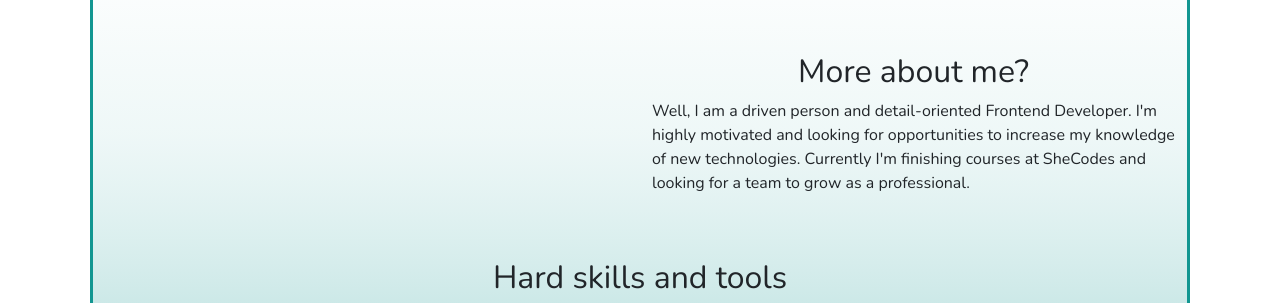
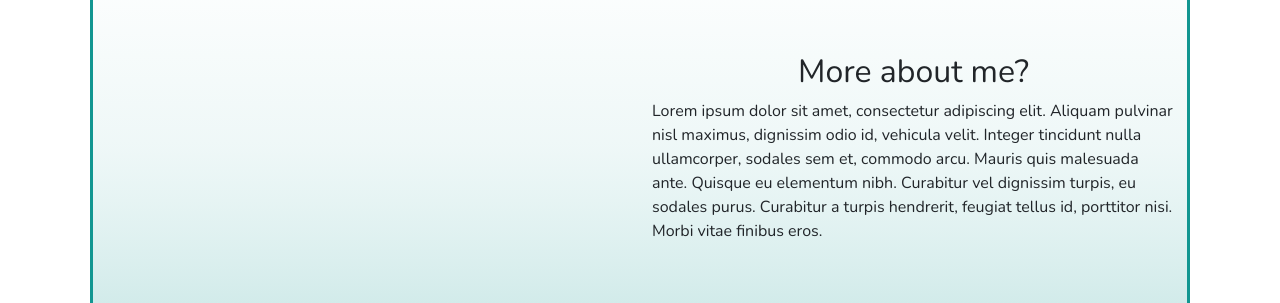
Before and after one commit to farrahyounes/portfolio-project, a plain HTML site: page about.html in a window 1280 px wide. Shown: the part 54-357 px from the top of the page. Drawn offline with nearby package versions, Linux system fonts and the light colour scheme.

Commit message:
Entered placeholder text

```diff
--- a/about.html
+++ b/about.html
@@ -74,10 +74,12 @@
         <div class="col-md-6">
           <h2>More about me?</h2>
           <p>
-            Well, I am a driven person and detail-oriented Frontend Developer.
-            I'm highly motivated and looking for opportunities to increase my
-            knowledge of new technologies. Currently I'm finishing courses at
-            SheCodes and looking for a team to grow as a professional.
+            Lorem ipsum dolor sit amet, consectetur adipiscing elit. Aliquam
+            pulvinar nisl maximus, dignissim odio id, vehicula velit. Integer
+            tincidunt nulla ullamcorper, sodales sem et, commodo arcu. Mauris
+            quis malesuada ante. Quisque eu elementum nibh. Curabitur vel
+            dignissim turpis, eu sodales purus. Curabitur a turpis hendrerit,
+            feugiat tellus id, porttitor nisi. Morbi vitae finibus eros.
           </p>
         </div>
       </div>
```
